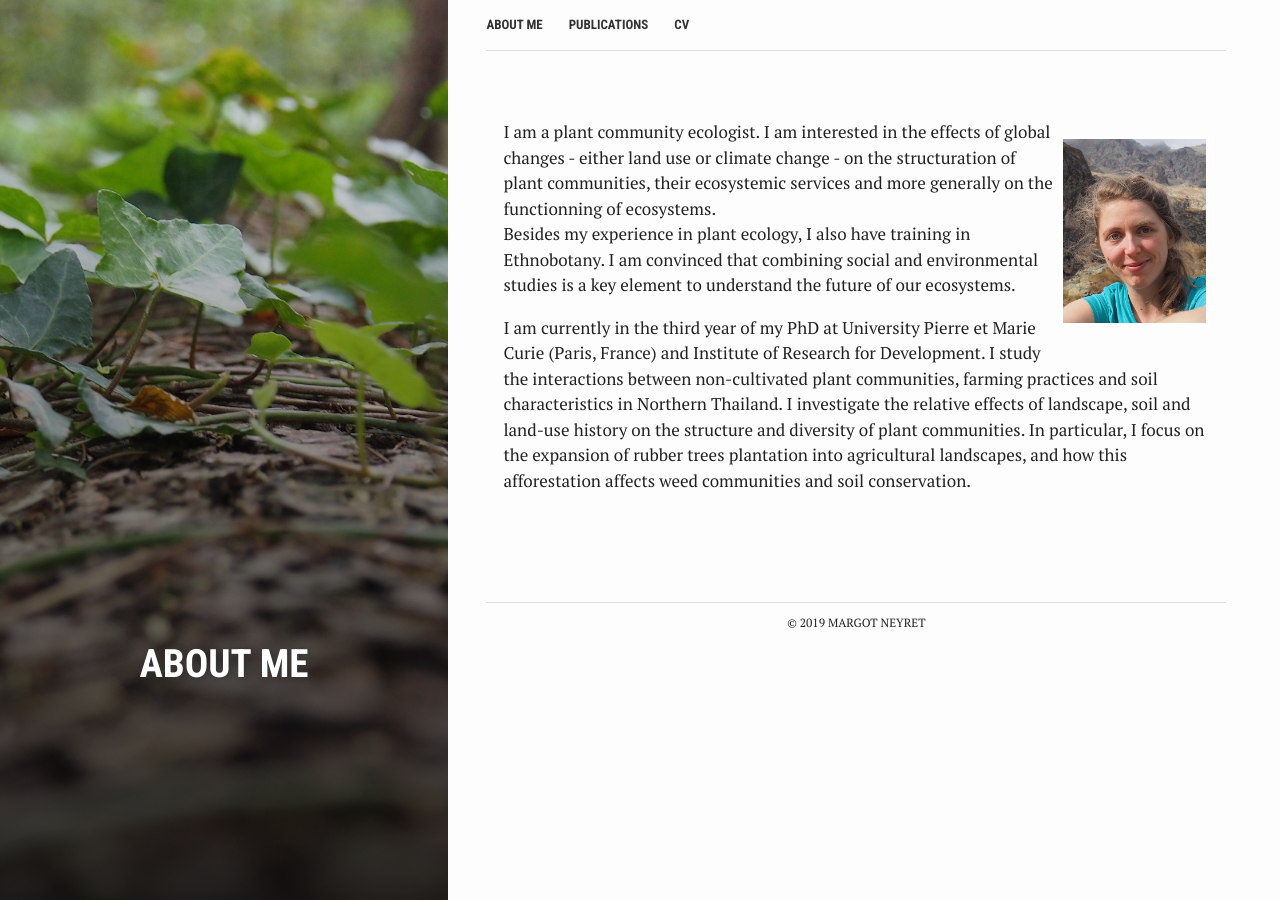
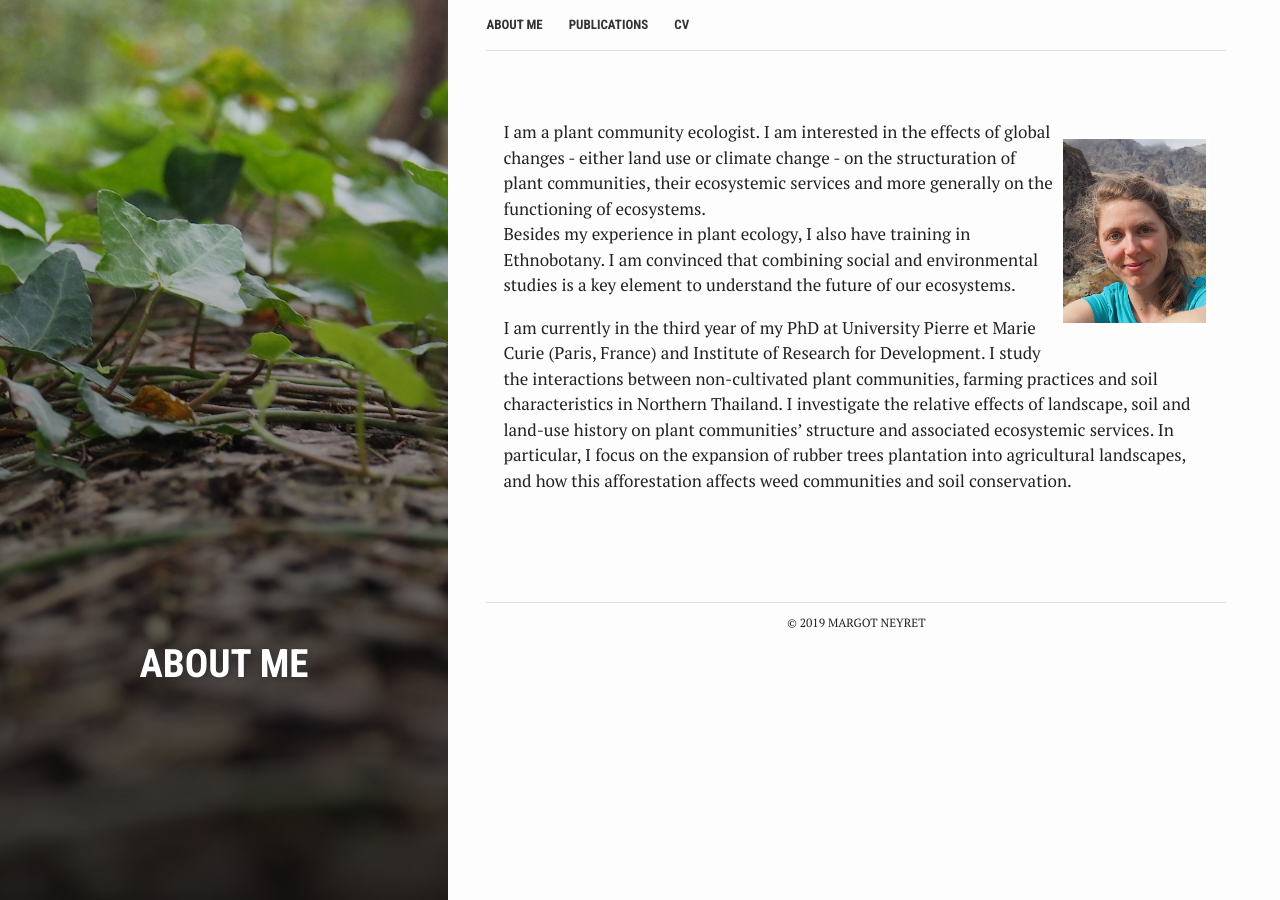
Before and after one commit to mneyret/website, a Jekyll site: the page built from index.md, in a window 1280 px wide. Built offline with Jekyll 4.4.1, drawn with Linux system fonts in a browser that asks for light colours.

```diff
--- a/index.md
+++ b/index.md
@@ -6,7 +6,7 @@ bg: lierre.jpg
 
 <img src="/assets/images/me.jpg" alt = "portrait" align = "right" style="width:150px;height:190px">
 
-I am a plant community ecologist. I am  interested in the effects of global changes - either land use or climate change - on the structuration of plant communities, their ecosystemic services and more generally on the functionning of ecosystems.
+I am a plant community ecologist. I am  interested in the effects of global changes - either land use or climate change - on the structuration of plant communities, their ecosystemic services and more generally on the functioning of ecosystems.
 Besides my experience in plant ecology, I also have training in Ethnobotany. I am convinced that combining social and environmental studies is a key element to understand the future of our ecosystems.
 
-I am currently in the third year of my PhD at University Pierre et Marie Curie (Paris, France) and Institute of Research for Development. I study the interactions between non-cultivated plant communities, farming practices and soil characteristics in Northern Thailand. I investigate the relative effects of landscape, soil and land-use history on the structure and diversity of plant communities. In particular, I focus on the expansion of rubber trees plantation into agricultural landscapes, and how this afforestation affects weed communities and soil conservation.
+I am currently in the third year of my PhD at University Pierre et Marie Curie (Paris, France) and Institute of Research for Development. I study the interactions between non-cultivated plant communities, farming practices and soil characteristics in Northern Thailand. I investigate the relative effects of landscape, soil and land-use history on plant communities' structure and associated ecosystemic services. In particular, I focus on the expansion of rubber trees plantation into agricultural landscapes, and how this afforestation affects weed communities and soil conservation.
```
Also changed, not shown: publi.md (+2 -2 lines), 3 other files.
